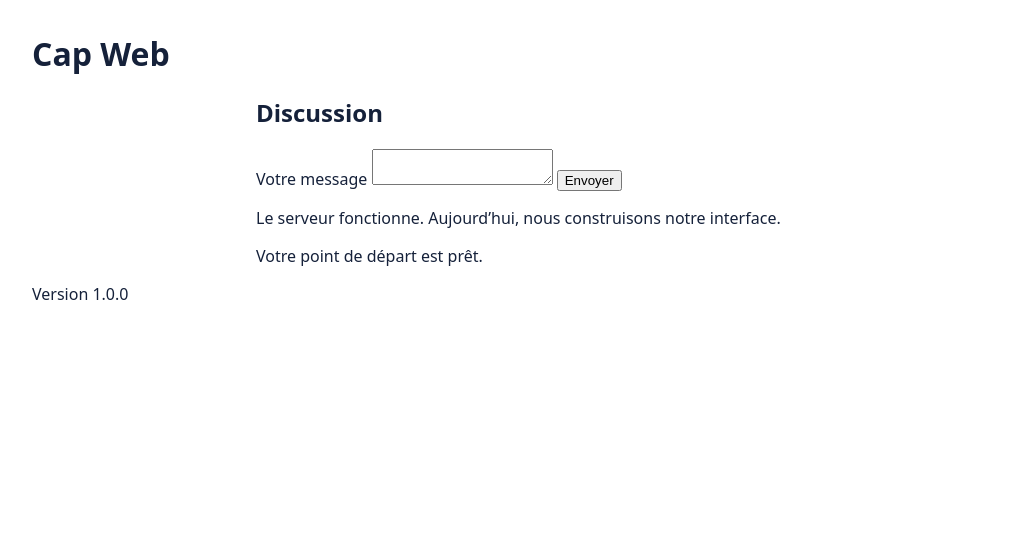
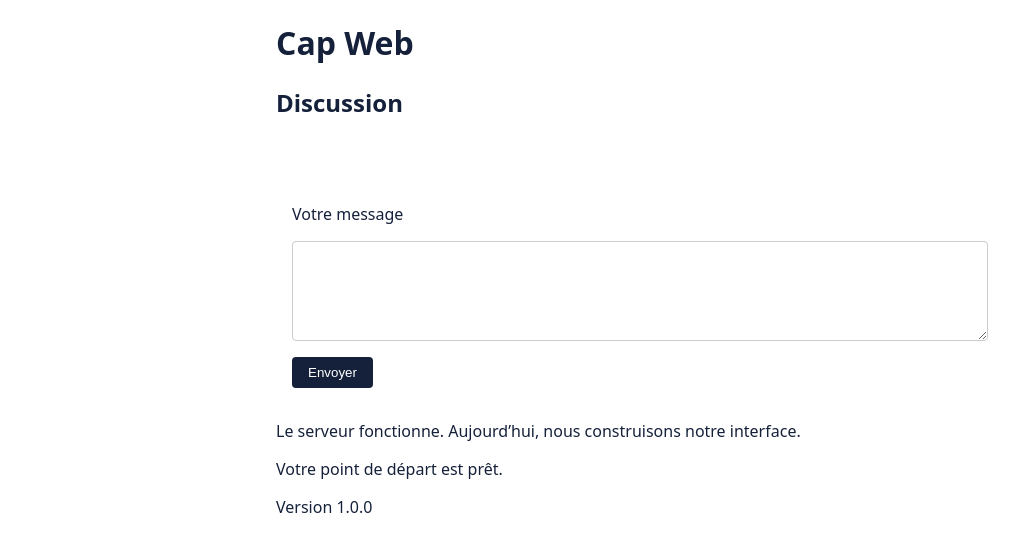
Before and after one commit to Toto2807/renfo_dev_web, a website: page demarrage-etudiants-j1/atelier/public/index.html in a window 1280 px wide. Shown: the whole page, without its empty margins (0-1019 px from the left). Drawn offline with Linux system fonts and the light colour scheme; no server answers.

Commit message:
Fix TP-04 (index.html + style.css)

```diff
--- a/demarrage-etudiants-j1/atelier/public/index.html
+++ b/demarrage-etudiants-j1/atelier/public/index.html
@@ -16,7 +16,7 @@
         <ul id="messages" aria-label="Messages" aria-live="polite"></ul>
         <form id="chat-form">
           <label for="message">Votre message</label>
-          <textarea id="message" name="message" row="3" required maxlength="280"></textarea>
+          <textarea id="message" name="message" rows="3" required maxlength="280"></textarea>
           <button type="Submit">Envoyer</button>
         </form>
       </section>
--- a/demarrage-etudiants-j1/atelier/public/styles.css
+++ b/demarrage-etudiants-j1/atelier/public/styles.css
@@ -1,2 +1,61 @@
-body { font-family: system-ui, sans-serif; margin: 2rem; color: #15213a; background: white; }
-main { max-width: 48rem; margin-inline: auto; }
+* {
+    box-sizing: border-box;
+}
+
+body {
+    font-family: system-ui, sans-serif;
+    margin: 0;
+    color: #15213a;
+    background: white;
+}
+
+header,
+main,
+footer {
+    width: 100%;
+    max-width: 760px;
+    margin-inline: auto;
+    padding-inline: 1rem;
+}
+
+#chat-form {
+    display: flex;
+    flex-direction: column;
+    gap: 1rem;
+    padding: 1rem;
+}
+
+#chat-form textarea {
+    width: 100%;
+    min-height: 100px;
+    padding: 0.5rem;
+    border: 1px solid #ccc;
+    border-radius: 0.25rem;
+    resize: vertical;
+}
+
+#chat-form button {
+    width: fit-content;
+    padding: 0.5rem 1rem;
+    border: none;
+    border-radius: 0.25rem;
+    background-color: #15213a;
+    color: white;
+    cursor: pointer;
+}
+
+:focus-visible {
+    outline: 2px solid #15213a;
+    outline-offset: 2px;
+}
+
+#messages {
+    display: flex;
+    flex-direction: column;
+    gap: 1rem;
+    padding: 1rem;
+}
+
+#messages li {
+    overflow-wrap: break-word;
+}
```
